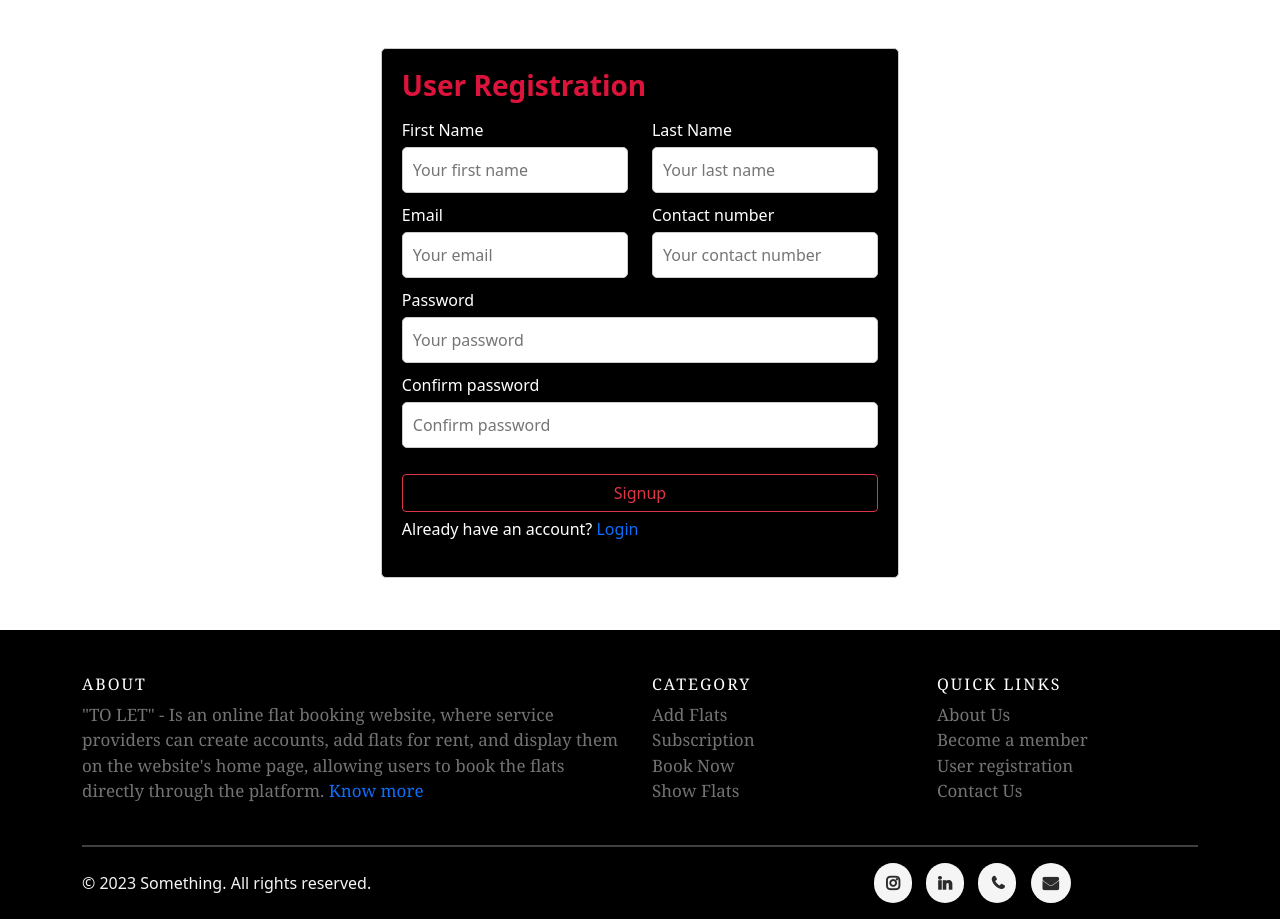
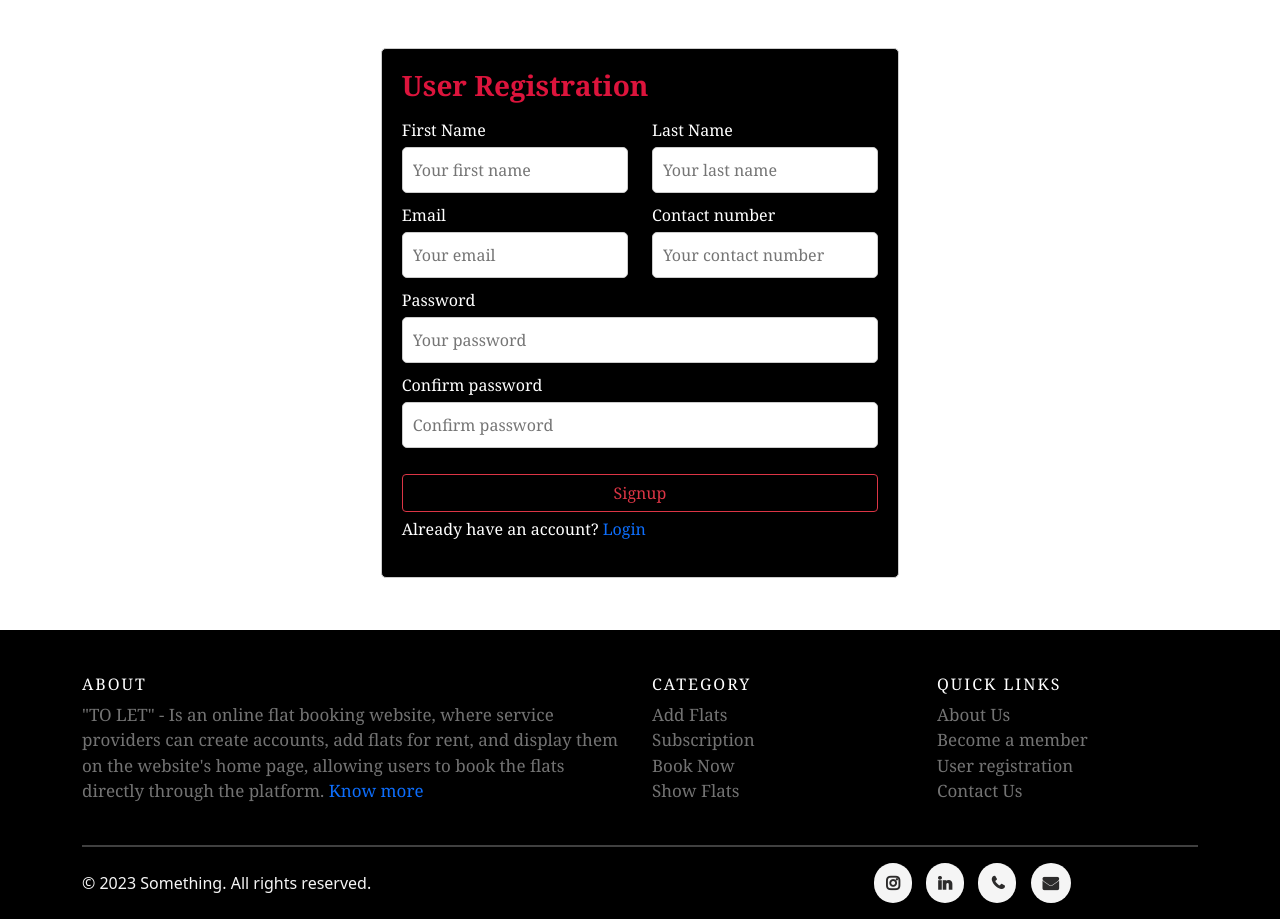
Before and after one commit to kanhapatil/TO-LET, a Django app: page /usersignup/ in a window 1280 px wide. Shown: the part 60-979 px from the top of the page. Run offline with Django 4.2, Linux system fonts and the light colour scheme.

Commit message:
commit no. 15

```diff
--- a/AddFlat/static/AboutUsPage.css
+++ b/AddFlat/static/AboutUsPage.css
@@ -4,7 +4,7 @@
 
 .font {
     margin-top: 20px;
-    font-family: Verdana, Geneva, Tahoma, sans-serif;
+    font-family: Cambria, Cochin, Georgia, Times, 'Times New Roman', serif;
     font-weight: 900;
 }
 
--- a/AddFlat/templates/AboutUs.html
+++ b/AddFlat/templates/AboutUs.html
@@ -4,6 +4,7 @@
 <!------------------Load css file----------------------->
 {% load static %}
 <link rel="stylesheet" href="{% static 'AboutUsPage.css' %}">
+
 
 {% include "Navbars/HomeNav.html" %}
 
--- a/AddFlat/templates/Home.html
+++ b/AddFlat/templates/Home.html
@@ -4,6 +4,12 @@
 
 {% load static %}
 <link rel="stylesheet" href="{% static 'HomePage.css' %}">
+
+<style>
+    .container {
+        font-family: Cambria, Cochin, Georgia, Times, 'Times New Roman', serif;
+    }
+</style>
 
 <section>
     {% include "Navbars/HomeNav.html" %}
--- a/AddFlat/templates/Navbars/HomeNav.html
+++ b/AddFlat/templates/Navbars/HomeNav.html
@@ -9,8 +9,8 @@
 
     .bg{
         background-color: black;
-        width: 100%;
-        height: 60px;
+        width: 100vw;
+        height: 3.75rem;
         padding-top: 14px;
         text-align: center;
     }
--- a/AddFlat/templates/Navbars/Navbar.html
+++ b/AddFlat/templates/Navbars/Navbar.html
@@ -7,6 +7,7 @@
     }
 
     .bg {
+      font-family: Cambria, Cochin, Georgia, Times, 'Times New Roman', serif;
       background-color: black;
       position: fixed;
       top: 0;
--- a/AddFlat/templates/OwnerPages/AddFlats.html
+++ b/AddFlat/templates/OwnerPages/AddFlats.html
@@ -5,6 +5,11 @@
 {% load static %}
 <link rel="stylesheet" href="{% static 'SignuploginPage.css' %}">
 
+<style>
+    .form1 {
+      font-family: Cambria, Cochin, Georgia, Times, 'Times New Roman', serif;
+    }
+</style>
 
 <form method="POST" class="form1 mt-5" enctype="multipart/form-data">{% csrf_token %}
     <h3 class="heading">Add Your Flat</h3>
--- a/AddFlat/templates/OwnerPages/EditFlat.html
+++ b/AddFlat/templates/OwnerPages/EditFlat.html
@@ -5,6 +5,11 @@
 {% load static %}
 <link rel="stylesheet" href="{% static 'SignupLoginPage.css' %}">
 
+<style>
+    .form1 {
+      font-family: Cambria, Cochin, Georgia, Times, 'Times New Roman', serif;
+    }
+</style>
 
 <form method="POST" class="form1 mt-5" enctype="multipart/form-data">{% csrf_token %}
     <h3 class="heading">Edit Your Flat</h3>
--- a/AddFlat/templates/OwnerPages/OwnerDashboard.html
+++ b/AddFlat/templates/OwnerPages/OwnerDashboard.html
@@ -5,6 +5,11 @@
 {% load static %}
 <link rel="stylesheet" href="{% static 'myfirst.css' %}">
 
+<style>
+    .container {
+      font-family: Cambria, Cochin, Georgia, Times, 'Times New Roman', serif;
+    }
+</style>
 
 <div class="container mt-5 container2">
     <table class="table table-dark table-striped table-hover">
--- a/AddFlat/templates/OwnerPages/OwnerLogin.html
+++ b/AddFlat/templates/OwnerPages/OwnerLogin.html
@@ -5,6 +5,12 @@
 <!------------------Load css file----------------------->
 {% load static %}
 <link rel="stylesheet" href="{% static 'SignupLoginPage.css' %}">
+
+<style>
+  .form1 {
+    font-family: Cambria, Cochin, Georgia, Times, 'Times New Roman', serif;
+  }
+</style>
 
 {% include "Navbars/HomeNav.html" %}
 
--- a/AddFlat/templates/OwnerPages/OwnerSignup.html
+++ b/AddFlat/templates/OwnerPages/OwnerSignup.html
@@ -4,6 +4,12 @@
 <!------------------Load css file----------------------->
 {% load static %}
 <link rel="stylesheet" href="{% static 'SignupLoginPage.css' %}">
+
+<style>
+    .form1 {
+      font-family: Cambria, Cochin, Georgia, Times, 'Times New Roman', serif;
+    }
+</style>
 
 {% include "Navbars/HomeNav.html" %}
 
--- a/AddFlat/templates/UserPages/UserSignup.html
+++ b/AddFlat/templates/UserPages/UserSignup.html
@@ -6,6 +6,12 @@
 <link rel="stylesheet" href="{% static 'SignupLoginPage.css' %}">
 
 {% include "Navbars/HomeNav.html" %}
+
+<style>
+    .form1 {
+      font-family: Cambria, Cochin, Georgia, Times, 'Times New Roman', serif;
+    }
+  </style>
 
 <form method="POST" class="form1 mt-5 mb-1 SignupFontStyle" enctype="multipart/form-data">{% csrf_token %}
     <h3 class="heading">User Registration</h3>
--- a/AddFlat/templates/ViewFlat.html
+++ b/AddFlat/templates/ViewFlat.html
@@ -7,7 +7,9 @@
 <link rel="stylesheet" href="{% static 'ViewFlatPage.css' %}">
 
 <style>
-
+    .container {
+        font-family: Cambria, Cochin, Georgia, Times, 'Times New Roman', serif;
+    }
 </style>
 
 {% include "Navbars/HomeNav.html" %}
```
Also changed, not shown: AddFlat/templates/Navbars/OwnerNavbar.html (+7 -0 lines), AddFlat/templates/UserPages/UserHome.html (+48 -30 lines), AddFlat/templates/UserPages/UserLogin.html (+8 -2 lines), db.sqlite3, media/media/F12_o5W9Rrj.jpg (added).
